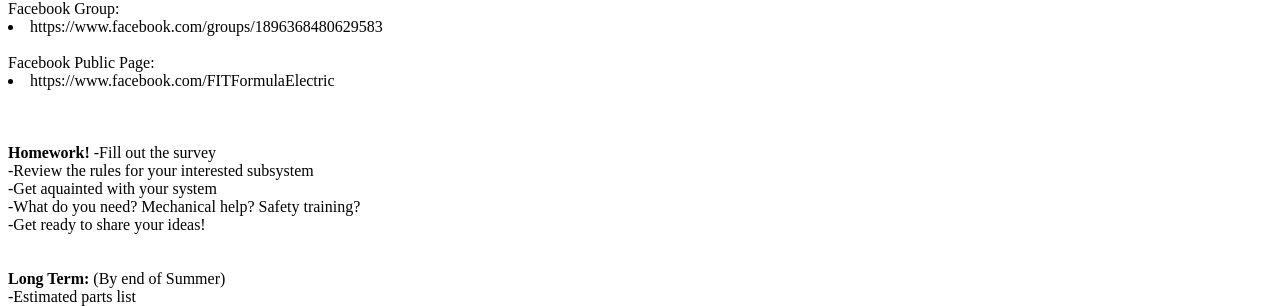
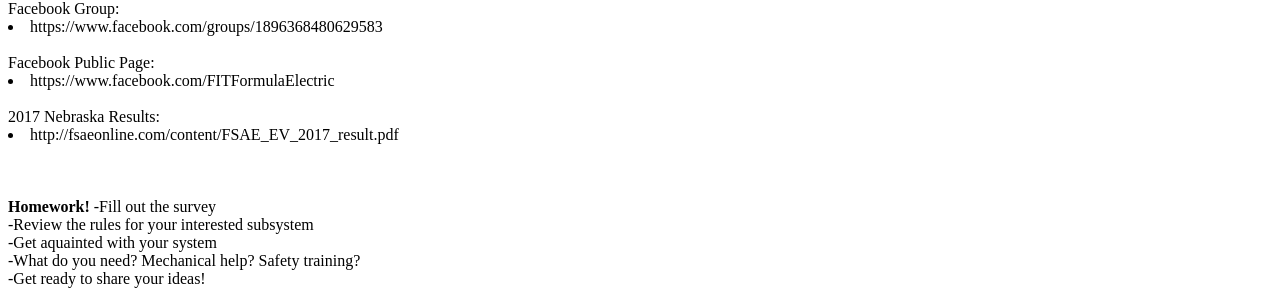
Before and after one commit to floridatechelectric/floridatechelectric, a plain HTML site: page index.html in a window 1280 px wide. Shown: the part 662-968 px from the top of the page. Drawn offline with Linux system fonts and the light colour scheme.

Commit message:
Link added

```diff
--- a/index.html
+++ b/index.html
@@ -4,6 +4,7 @@ Page under construction... Check back soon for the new site!
 <center><iframe src="https://docs.google.com/forms/u/1/d/e/1FAIpQLSf0cJgFxGOfH0URRllGqtKMwzhEbwMG7YGi2GY9f_4Wr_btVw/viewform?embedded=true" width="1000" height="600" frameborder="0" marginheight="0" marginwidth="0">Loading...</iframe></center><br>
 Facebook Group: <li>https://www.facebook.com/groups/1896368480629583</li><br>
 Facebook Public Page: <li>https://www.facebook.com/FITFormulaElectric</li><br>
+2017 Nebraska Results: <li>http://fsaeonline.com/content/FSAE_EV_2017_result.pdf</li><br>
 <br><br>
 <b>Homework!</b>
 -Fill out the survey<br>
```
